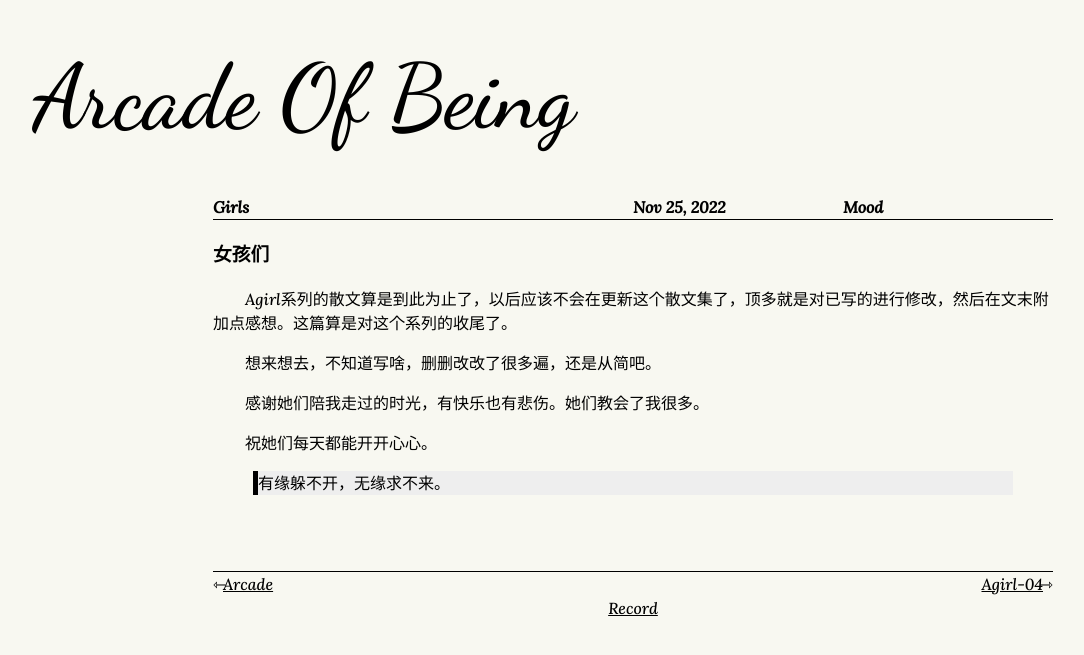
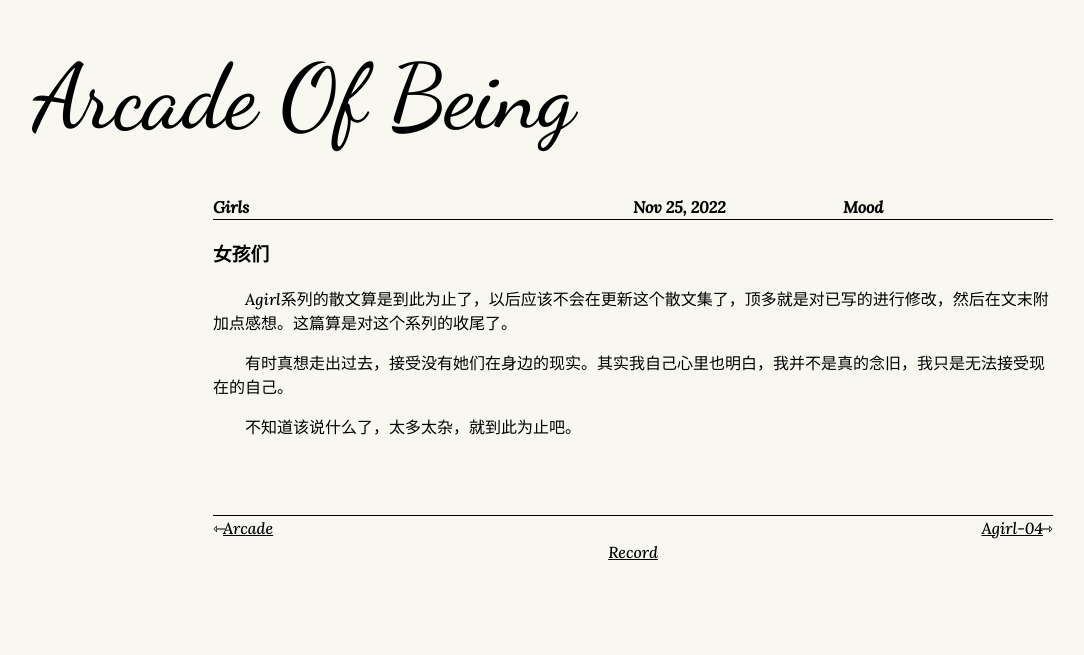
Before and after one commit to NeonSkylar69/NeonSkylar69.github.io, a Jekyll site: the page built from _posts/2022-11-25-Girls.md, in a window 1280 px wide. Shown: the top 655 px of the page, without its empty margins (7-1091 px from the left). Built offline with Jekyll 4.4.1, drawn with Linux system fonts in a browser that asks for light colours.

Commit message:
Update 2022-11-25-Girls.md

```diff
--- a/_posts/2022-11-25-Girls.md
+++ b/_posts/2022-11-25-Girls.md
@@ -9,12 +9,8 @@ category: Mood
 
 &emsp;&emsp;Agirl系列的散文算是到此为止了，以后应该不会在更新这个散文集了，顶多就是对已写的进行修改，然后在文末附加点感想。这篇算是对这个系列的收尾了。
 
-&emsp;&emsp;想来想去，不知道写啥，删删改改了很多遍，还是从简吧。
+&emsp;&emsp;有时真想走出过去，接受没有她们在身边的现实。其实我自己心里也明白，我并不是真的念旧，我只是无法接受现在的自己。
 
-&emsp;&emsp;感谢她们陪我走过的时光，有快乐也有悲伤。她们教会了我很多。
-
-&emsp;&emsp;祝她们每天都能开开心心。
-
-> 有缘躲不开，无缘求不来。
+&emsp;&emsp;不知道该说什么了，太多太杂，就到此为止吧。
 
 &emsp;&emsp;
```
